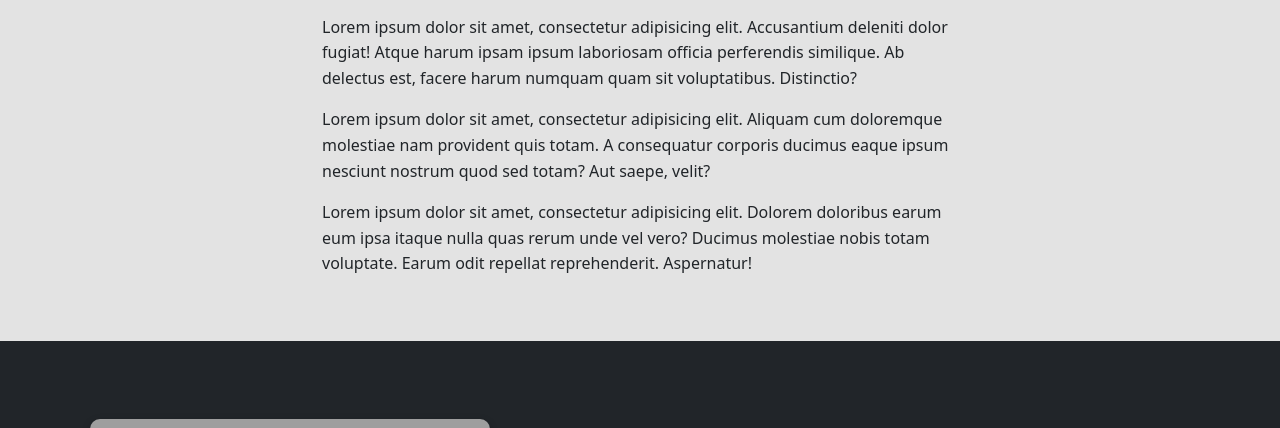
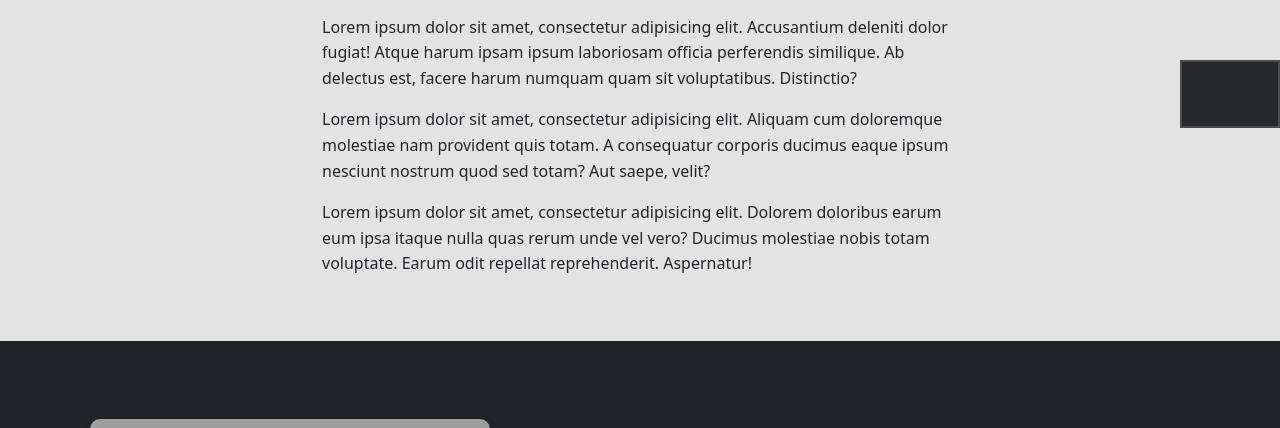
Before and after one commit to MiiaNyy/Ramses-The-Chat-Bot, a React app: page / in a window 1280 px wide. Shown: the part 672-1100 px from the top of the page. Built offline with nearby package versions, Linux system fonts and the light colour scheme; grey boxes are pictures that could not be loaded.

Commit message:
added bot to project and started to customise it styles

```diff
--- a/package.json
+++ b/package.json
@@ -15,6 +15,8 @@
   "devDependencies": {
     "clean-webpack-plugin": "^3.0.0",
     "css-loader": "^5.0.2",
+    "dotenv": "^15.0.0",
+    "dotenv-webpack": "^7.1.0",
     "html-loader": "^2.1.1",
     "html-webpack-plugin": "^5.2.0",
     "imagemin-gifsicle": "^7.0.0",
@@ -22,6 +24,7 @@
     "imagemin-optipng": "^8.0.0",
     "imagemin-svgo": "^9.0.0",
     "mini-css-extract-plugin": "^1.3.9",
+    "react-error-overlay": "6.0.9",
     "style-loader": "^2.0.0",
     "webpack": "^5.24.2",
     "webpack-cli": "^4.5.0",
--- a/src/components/App.js
+++ b/src/components/App.js
@@ -1,15 +1,16 @@
 import React from 'react'
-
 import Navigation from "./Navigation";
 import Articles from "./Articles";
 import ImageCarousel from "./ImageCarousel";
 import Footer from "./Footer";
+import ChatBot from "./ChatBot";
 
 function App () {
     return (
         <div>
             <Navigation/>
             <main>
+                <ChatBot/>
                 <Articles/>
                 <div id="gallery" className="gallery">
                     <ImageCarousel/>
--- /dev/null
+++ b/src/components/ChatBot.js
@@ -0,0 +1,17 @@
+import React, { useState } from 'react'
+
+function ChatBot () {
+    const [botOpen, setBotOpen] = useState(false);
+    if ( botOpen ) {
+        return (
+            <iframe className="bot bot__open"
+                    src={ `https://webchat.botframework.com/embed/RamsesPublish?s=glwKzQ2XH6g.XYIYmpuuUD8u8mChHEfKmbWi9kTT3k-ZmdmejviD2RU` }/>
+        );
+    } else {
+        return <div onClick={() => setBotOpen(true)} className="bot bot__closed"/>
+    }
+
+
+}
+
+export default ChatBot;
--- a/src/styles.css
+++ b/src/styles.css
@@ -27,6 +27,10 @@ button {
     letter-spacing: 1px;
     transition: all 0.2s ease-in-out;
 }
+/*
+main {
+    position: relative;
+}*/
 
 nav {
     margin: 0 auto;
@@ -90,7 +94,28 @@ strong {
 ::-webkit-scrollbar-thumb:hover {
     background: #262b2f;
 }
+
 /* --- GENERAL STYLES --- */
+
+.bot {
+    position: fixed;
+    right: 0;
+    bottom: 0;
+    z-index: 100;
+    border: 2px solid #4d4d4d;
+}
+
+.bot__open {
+    height: 502px;
+    max-height: 502px;
+
+}
+
+.bot__closed {
+    width: 100px;
+    padding: 2em;
+    background-color: #27292c;
+}
 
 .container-fluid {
     max-width: 1100px;
@@ -169,11 +194,11 @@ strong {
         background-color: initial;
     }
 
-    .img-credits a  {
+    .img-credits a {
         color: #db84ff;
     }
 
-    .img-credits a:hover  {
+    .img-credits a:hover {
         color: #d36afc;
     }
 
--- a/webpack.common.js
+++ b/webpack.common.js
@@ -1,9 +1,13 @@
 
 // Common loaders and rules
+const Dotenv = require('dotenv-webpack');
 
 module.exports = {
     entry: "./src/index.js",
     devtool: "source-map",
+    plugins: [
+        new Dotenv(),
+    ],
     module: {
         rules: [
             {
```
Also changed, not shown: 3 other files.
